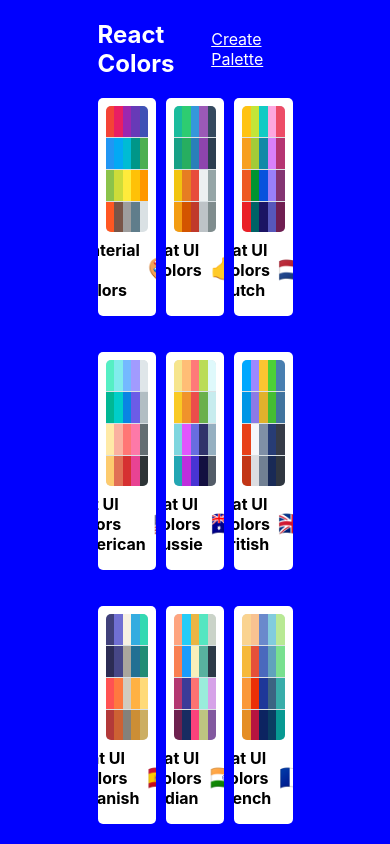
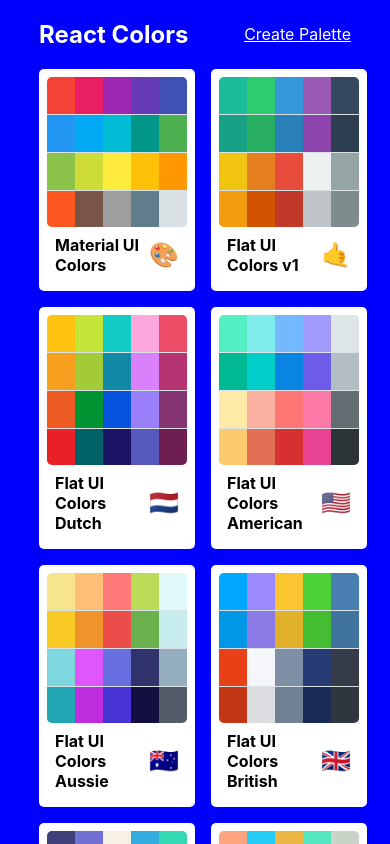
Before and after one commit to DominykasSueris/colors_app, a React (Create React App) app: page / in a window 390 px wide. Shown: the top 844 px of the page. Built offline with nearby package versions, Linux system fonts and the light colour scheme.

Commit message:
paletteList @media query adjustments

```diff
--- a/src/components/PaletteList/paletteList.scss
+++ b/src/components/PaletteList/paletteList.scss
@@ -11,6 +11,10 @@
     align-items: flex-start;
     flex-direction: column;
     flex-wrap: wrap;
+
+    @media (max-width: 1400px) {
+      width: 80%;
+    }
   }
 
   .nav {
@@ -31,5 +35,15 @@
     display: grid;
     grid-template-columns: repeat(3, 30%);
     grid-gap: 5%;
+
+    @media (max-width: 576px) {
+      grid-template-columns: repeat(2, 50%);
+      grid-gap: 1rem;
+    }
+
+    @media (max-width: 375px) {
+      grid-template-columns: repeat(1, 100%);
+      grid-gap: 1.5rem;
+    }
   }
 }
```
